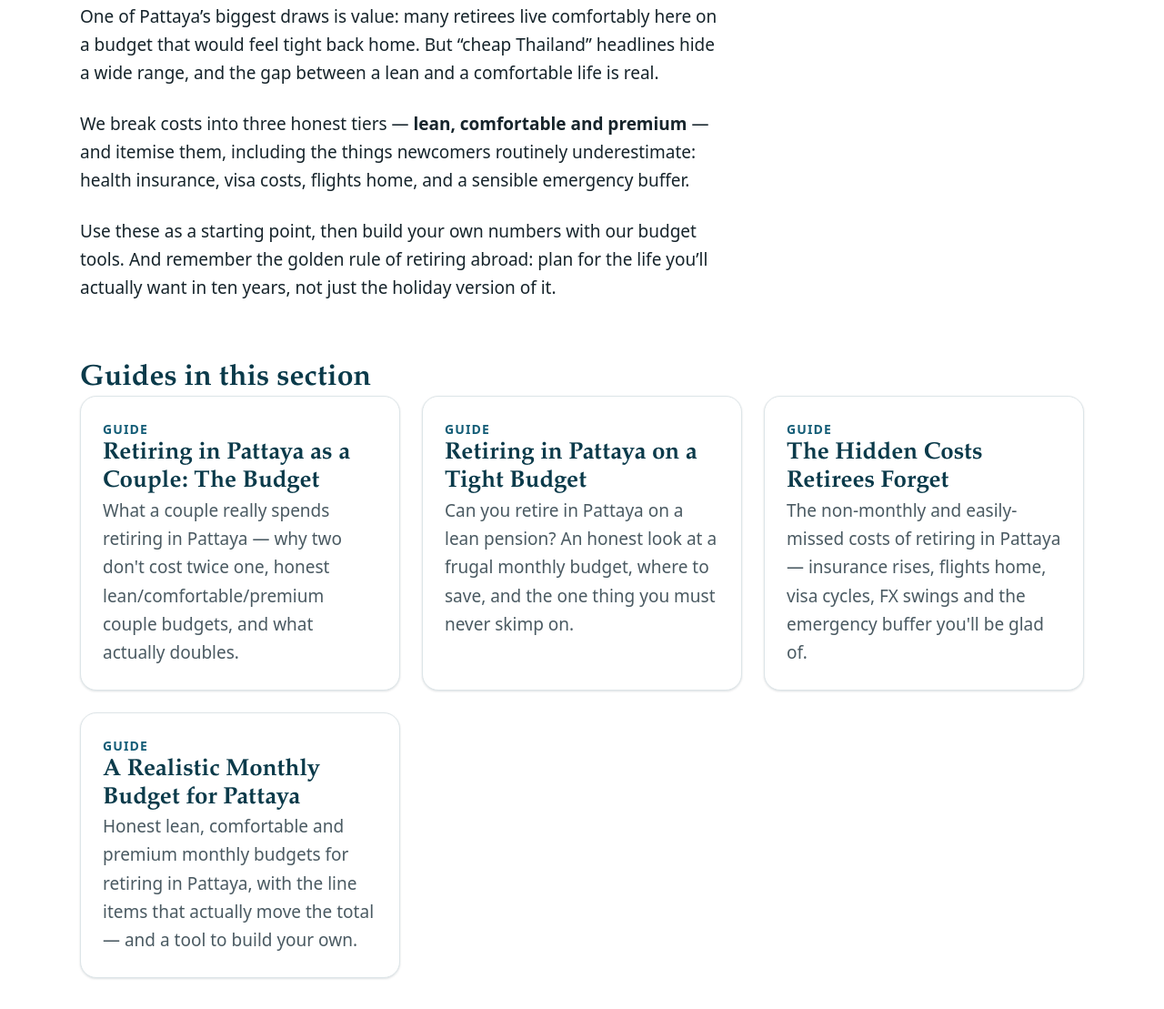
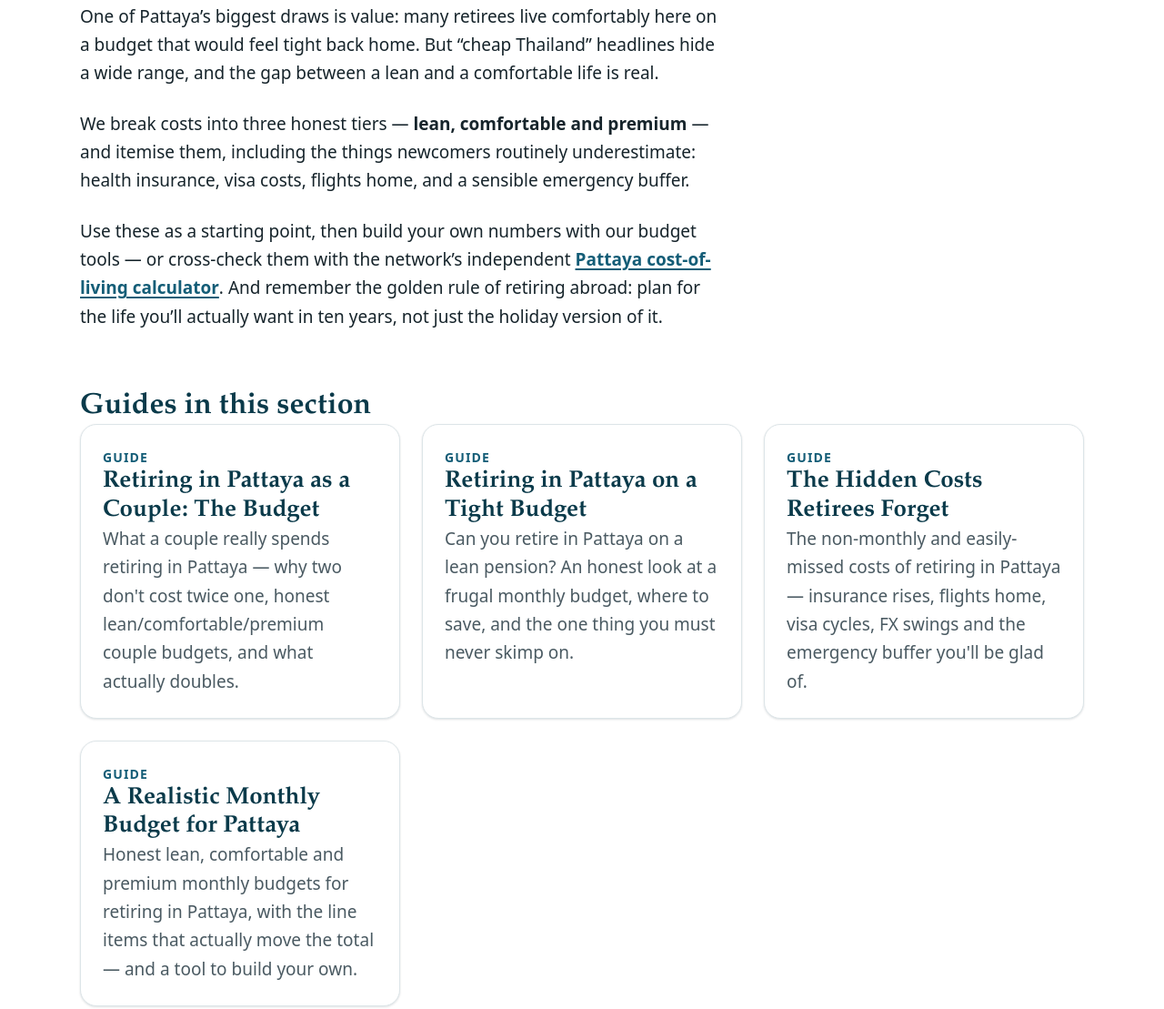
Before and after one commit to TimPaemi/retireinpattaya, an Astro site: page /cost-of-living in a window 1280 px wide. Shown: the part 713-1822 px from the top of the page at 91% size. Built offline with nearby package versions, Linux system fonts and the light colour scheme; Astro itself is replaced by a stand-in of ours.

Commit message:
network sync Mon 07/06/2026 15:45:53.67

```diff
--- a/src/components/Footer.astro
+++ b/src/components/Footer.astro
@@ -37,7 +37,7 @@ const network = [
   { name: 'Pattaya Insider', href: 'https://pattaya-insider.com/' },
 ];
 ---
-<!--PA-XLINK:START--><section class="pa-xlink" aria-label="Across the Pattaya Authority network"><style is:global>.pa-xlink{max-width:1180px;margin:2.5rem auto 0;padding:1.25rem 1.25rem 0;border-top:1px solid rgba(127,127,127,.18);font-family:inherit}.pa-xlink__h{font-size:.7rem;letter-spacing:.18em;text-transform:uppercase;opacity:.6;margin:0 0 .7rem}.pa-xlink__l{display:flex;flex-wrap:wrap;gap:.5rem 1.4rem;margin:0;padding:0;list-style:none;font-size:.92rem}.pa-xlink__l a{font-weight:600;text-underline-offset:2px}.pa-xlink__l span{opacity:.55;font-weight:400}</style><p class="pa-xlink__h">Planning your retirement move — across the network</p><ul class="pa-xlink__l"><li><a href="https://pattayavisahelp.com/best-visa/" target="_blank" rel="noopener">the retirement visa explained</a> <span>— O-A / O-X options</span></li><li><a href="https://movetopattaya.com/visas.html" target="_blank" rel="noopener">planning the whole move</a> <span>— step-by-step</span></li><li><a href="https://pattaya-medical.com/hospital/" target="_blank" rel="noopener">hospitals & healthcare in Pattaya</a> <span>— for over-50s</span></li><li><a href="https://pattaya-golf.com/courses/" target="_blank" rel="noopener">golf in retirement</a> <span>— Pattaya courses</span></li></ul></section><!--PA-XLINK:END-->
+<!--PA-XLINK:START--><section class="pa-xlink" aria-label="Across the Pattaya Authority network"><style is:global>.pa-xlink{max-width:1180px;margin:2.5rem auto 0;padding:1.25rem 1.25rem 0;border-top:1px solid rgba(127,127,127,.18);font-family:inherit}.pa-xlink__h{font-size:.7rem;letter-spacing:.18em;text-transform:uppercase;opacity:.6;margin:0 0 .7rem}.pa-xlink__l{display:flex;flex-wrap:wrap;gap:.5rem 1.4rem;margin:0;padding:0;list-style:none;font-size:.92rem}.pa-xlink__l a{font-weight:600;text-underline-offset:2px}.pa-xlink__l span{opacity:.55;font-weight:400}</style><p class="pa-xlink__h">Planning your retirement move — across the network</p><ul class="pa-xlink__l"><li><a href="https://pattayavisahelp.com/visas/retirement-o-a/" target="_blank" rel="noopener">the retirement visa explained</a> <span>— O-A / O-X options</span></li><li><a href="https://movetopattaya.com/visas.html" target="_blank" rel="noopener">planning the whole move</a> <span>— step-by-step</span></li><li><a href="https://pattaya-medical.com/hospital/" target="_blank" rel="noopener">hospitals & healthcare in Pattaya</a> <span>— for over-50s</span></li><li><a href="https://pattaya-golf.com/courses/" target="_blank" rel="noopener">golf in retirement</a> <span>— Pattaya courses</span></li><li><a href="https://pattaya-gym.com/" target="_blank" rel="noopener">staying active in retirement</a> <span>— gyms, pools & senior-friendly sport</span></li></ul></section><!--PA-XLINK:END-->
 <footer class="site-footer">
   <div class="container">
     <div class="footer-grid">
--- a/src/content/pillars/cost-of-living.md
+++ b/src/content/pillars/cost-of-living.md
@@ -11,4 +11,4 @@ One of Pattaya's biggest draws is value: many retirees live comfortably here on
 
 We break costs into three honest tiers — **lean, comfortable and premium** — and itemise them, including the things newcomers routinely underestimate: health insurance, visa costs, flights home, and a sensible emergency buffer.
 
-Use these as a starting point, then build your own numbers with our budget tools. And remember the golden rule of retiring abroad: plan for the life you'll actually want in ten years, not just the holiday version of it.
+Use these as a starting point, then build your own numbers with our budget tools — or cross-check them with the network's independent [Pattaya cost-of-living calculator](https://pattayatools.pages.dev/tools/cost-of-living/). And remember the golden rule of retiring abroad: plan for the life you'll actually want in ten years, not just the holiday version of it.
```
